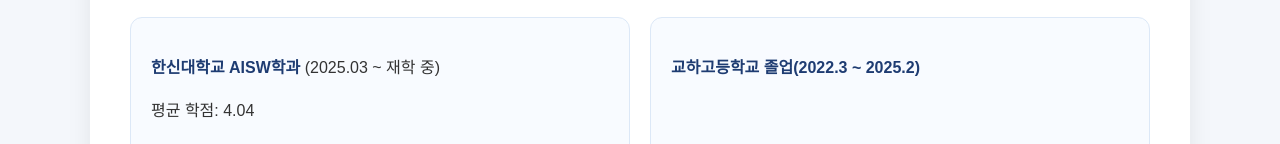
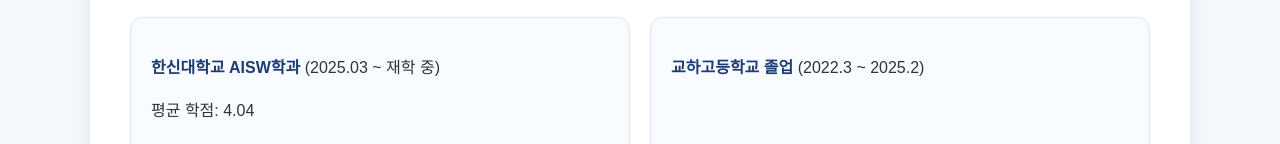
Before and after one commit to gongo1795/-resume, a plain HTML site: page index.html in a window 1280 px wide. Shown: the part 344-488 px from the top of the page. Drawn offline with Linux system fonts and the light colour scheme.

Commit message:
Fix formatting of graduation information in index.html

```diff
--- a/index.html
+++ b/index.html
@@ -139,7 +139,7 @@
         <p>AI 및 소프트웨어 관련 전공 역량 강화 중</p>
       </div>
       <div class="card">
-        <p><span class="highlight">교하고등학교 졸업(2022.3 ~ 2025.2)</span></p>
+        <p><span class="highlight">교하고등학교 졸업</span> (2022.3 ~ 2025.2)</p>
       </div>
     </div>
   </section>
```
